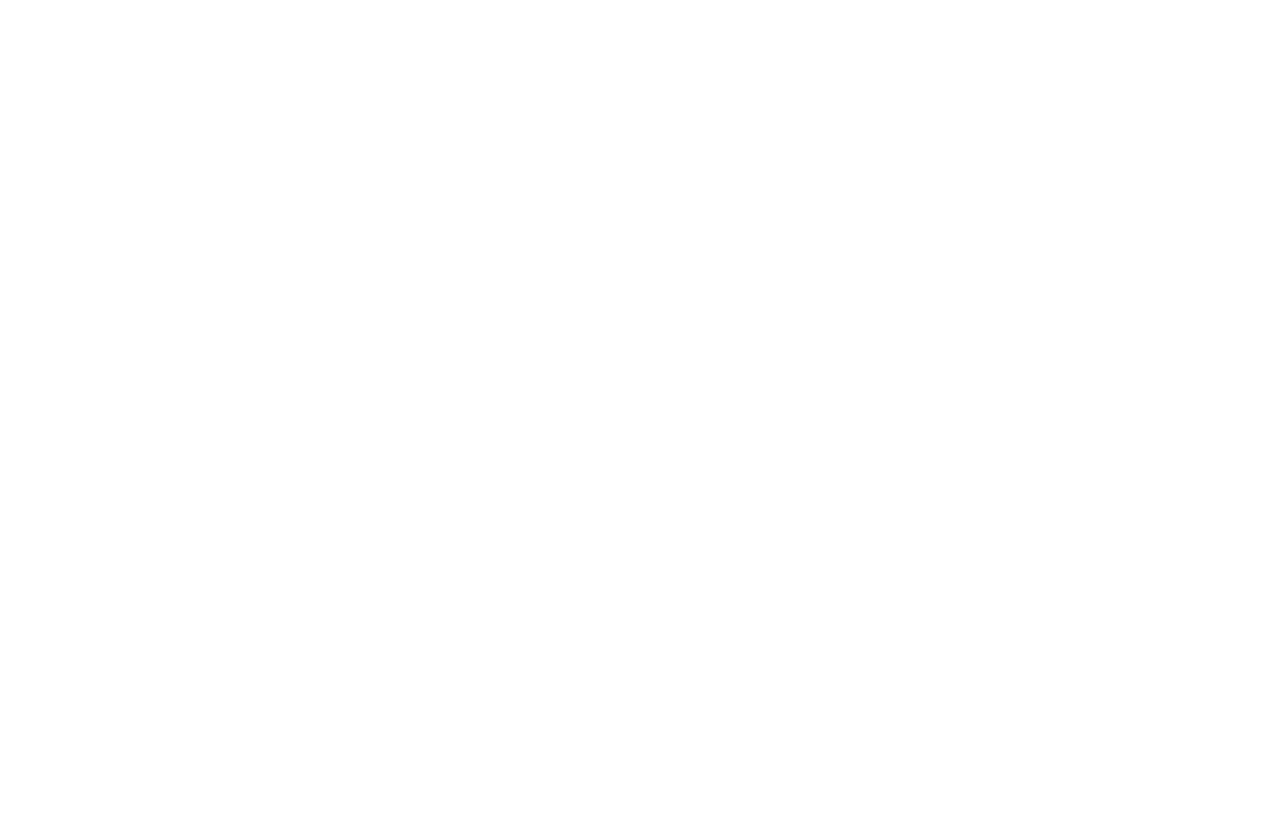
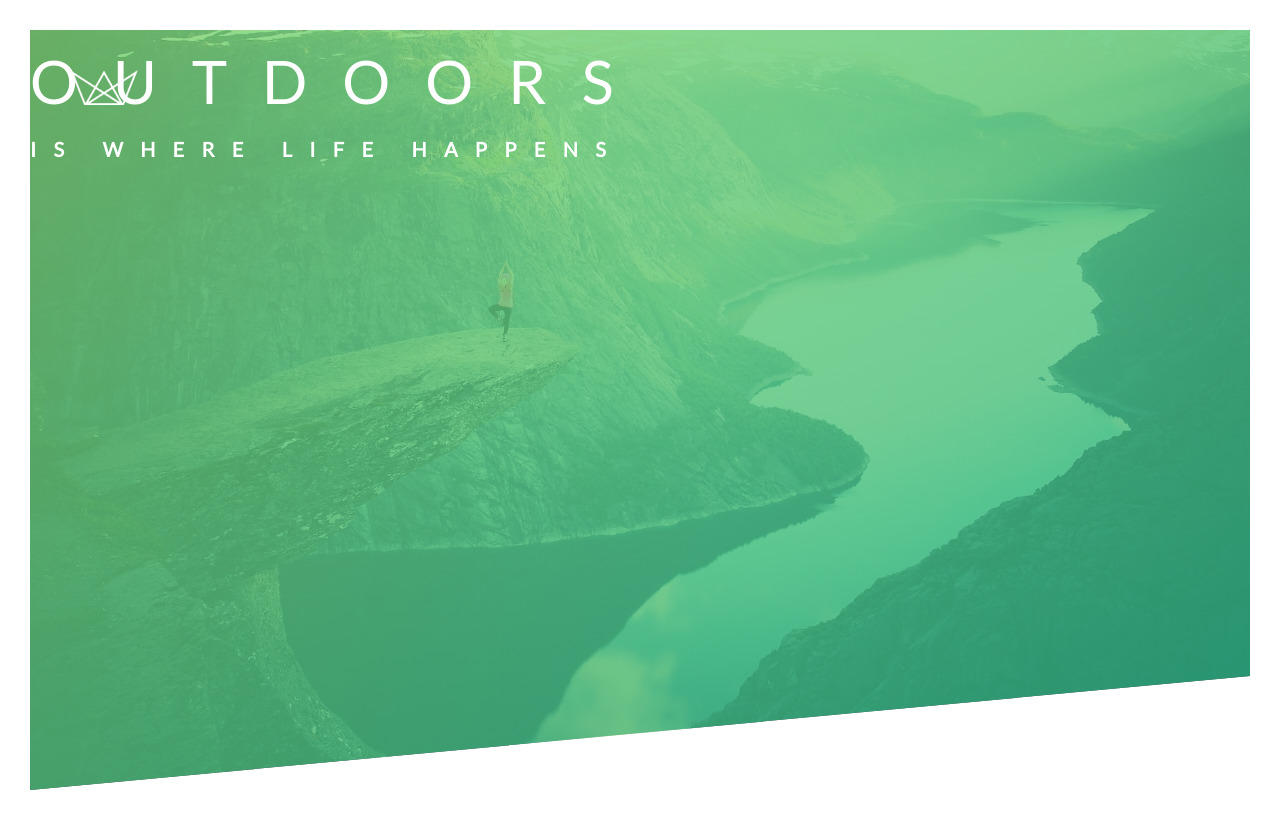
Before and after one commit to monksedo/natours, a plain HTML site: page index.html in a window 1280 px wide. Drawn offline with Linux system fonts and the light colour scheme.

Commit message:
Add come addtional HTML/CSS code to the repo

```diff
--- a/css/style.css
+++ /dev/null
@@ -1,58 +0,0 @@
-/*
-COLORS:
-
-Light green: #7ed56f
-Medium green: #55c57a
-Dark green: #28b485
-
-font-family: 'Lato', sans-serif;
-*/
-
-* {
-  margin: 0;
-  padding: 0;
-  box-sizing: border-box;
-}
-
-body {
-  font-family: 'Lato', sans-serif;
-  font-weight: 400;
-  font-size: 16px;
-  line-height: 1.7;
-  color: #777;
-  padding: 30px
-}
-
-.header {
-  height: 95vh;
-  background-image: linear-gradient(to right, (#7ed56f80, #55c57a80), url("../img/hero.jpg")));
-  background-size: cover;
-  background-position: top;
-  clip-path: polygon(0 0, 100% 0, 100% 80%, 0 100%);
-  position: relative;
-}
-
-.logoBox {
-  position: absolute;
-  top: 40px;
-  left: 40px;
-}
-
-.logoWhite {
-  height: 35px;
-}
-
-.outDoors {
-  /* font-size: 60px; */
-  display: block;
-  color: #ffffff;
-  text-transform: uppercase;
-
-}
-
-.isWhereLHP {
-  display: block;
-  /* font-size: 20px; */
-  color: #ffffff;
-  text-transform: uppercase;
-}
--- /dev/null
+++ b/css/styles.css
@@ -0,0 +1,61 @@
+/* Color:
+
+Light green: #7ed56f
+Medium green: #55c57a
+Dark green: #28b485
+
+*/
+
+* {
+  margin: 0;
+  padding: 0;
+  box-sizing: border-box;
+}
+
+body {
+  font-family: "Lato", sans-serif;
+  font-weight: 400;
+  font-size: 16px;
+  line-height: 1.7;
+  color: #777777;
+  padding: 30px;
+}
+
+.header {
+  height: 95vh;
+  background-image: linear-gradient(to right bottom, #7ed56fc9, #28b485c9), url("../img/hero.jpg");
+  background-size: cover;
+  background-position: top;
+  position: relative;
+
+  clip-path: polygon(0 0, 100% 0, 100% 85%, 0 100%);
+}
+
+.logo-box {
+  position: absolute;
+  top: 40px;
+  left: 40px;
+}
+
+.logo {
+  height: 35px;
+}
+
+.heading__title {
+  color: #ffffff;
+  text-transform: uppercase;
+}
+
+.heading__title-h1 {
+  display: block;
+  font-size: 60px;
+  font-weight: 400;
+  letter-spacing: 35px;
+}
+
+.heading__title-sub {
+  display: block;
+  font-size: 20px;
+  font-weight: 700;
+  letter-spacing: 17.3px;
+}
--- a/index.html
+++ b/index.html
@@ -5,11 +5,26 @@
   <meta charset="UTF-8">
   <meta name="viewport" content="width=device-width, initial-scale=1.0">
   <meta http-equiv="X-UA-Compatible" content="ie=edge">
-  <title>Natour</title>
+
+  <link href="https://fonts.googleapis.com/css?family=Lato&display=swap" rel="stylesheet">
+  <link rel="shortcut icon" type="image/png" href="img/favicon.png">
+  <link rel="stylesheet" href="css/styles.css">
+
+  <title>Natours | Exciting tours for advanturous people</title>
 </head>
 
 <body>
+  <header class="header">
+    <div class="logo-box">
+      <img src="img/logo-white.png" alt="Logo" class="logo">
+    </div>
 
+    <h1 class="heading__title">
+      <span class="heading__title-h1">Outdoors</span><span class="heading__title-sub">is where life happens</span>
+    </h1>
+
+
+  </header>
 </body>
 
 </html>
```
Also changed, not shown: 1 other file.
